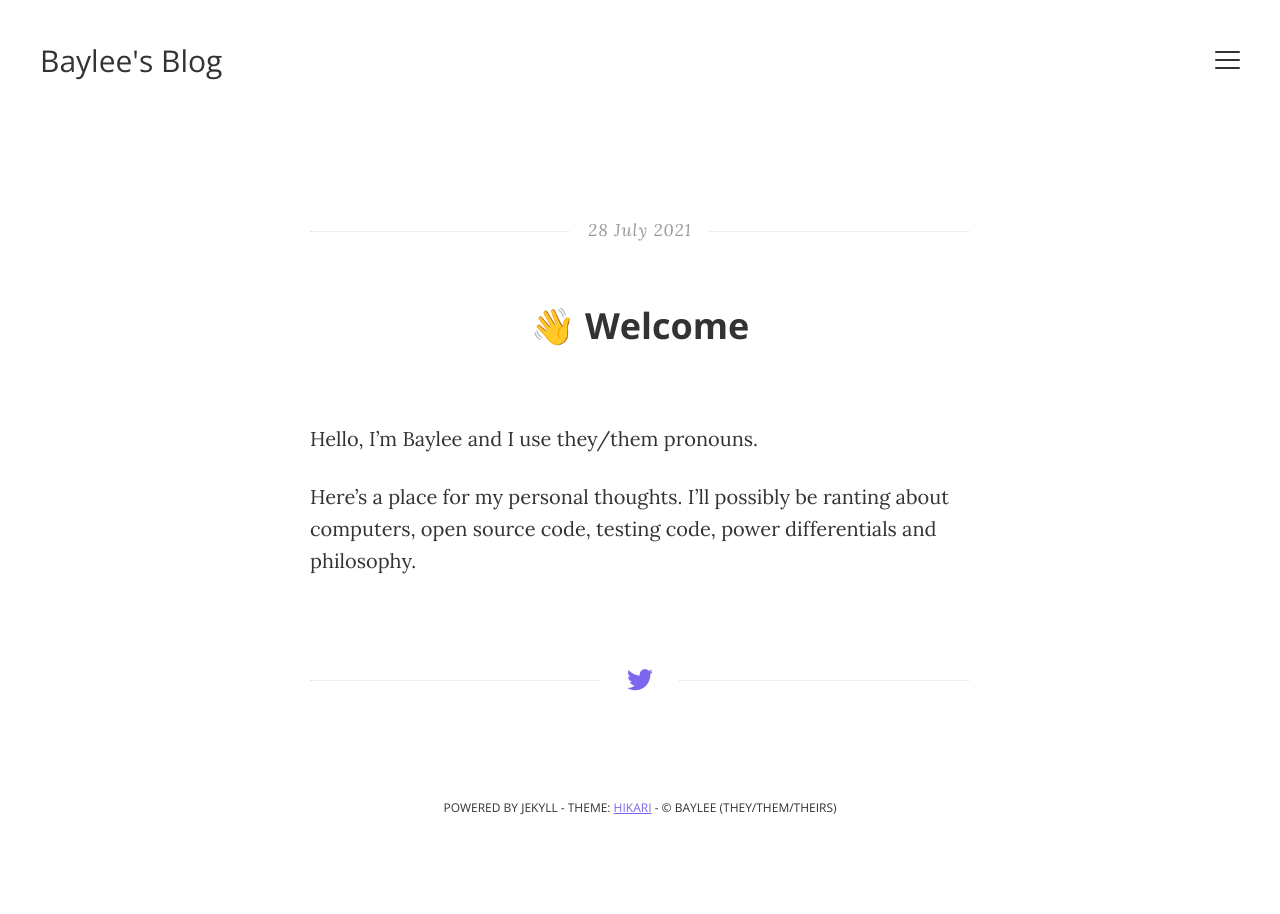
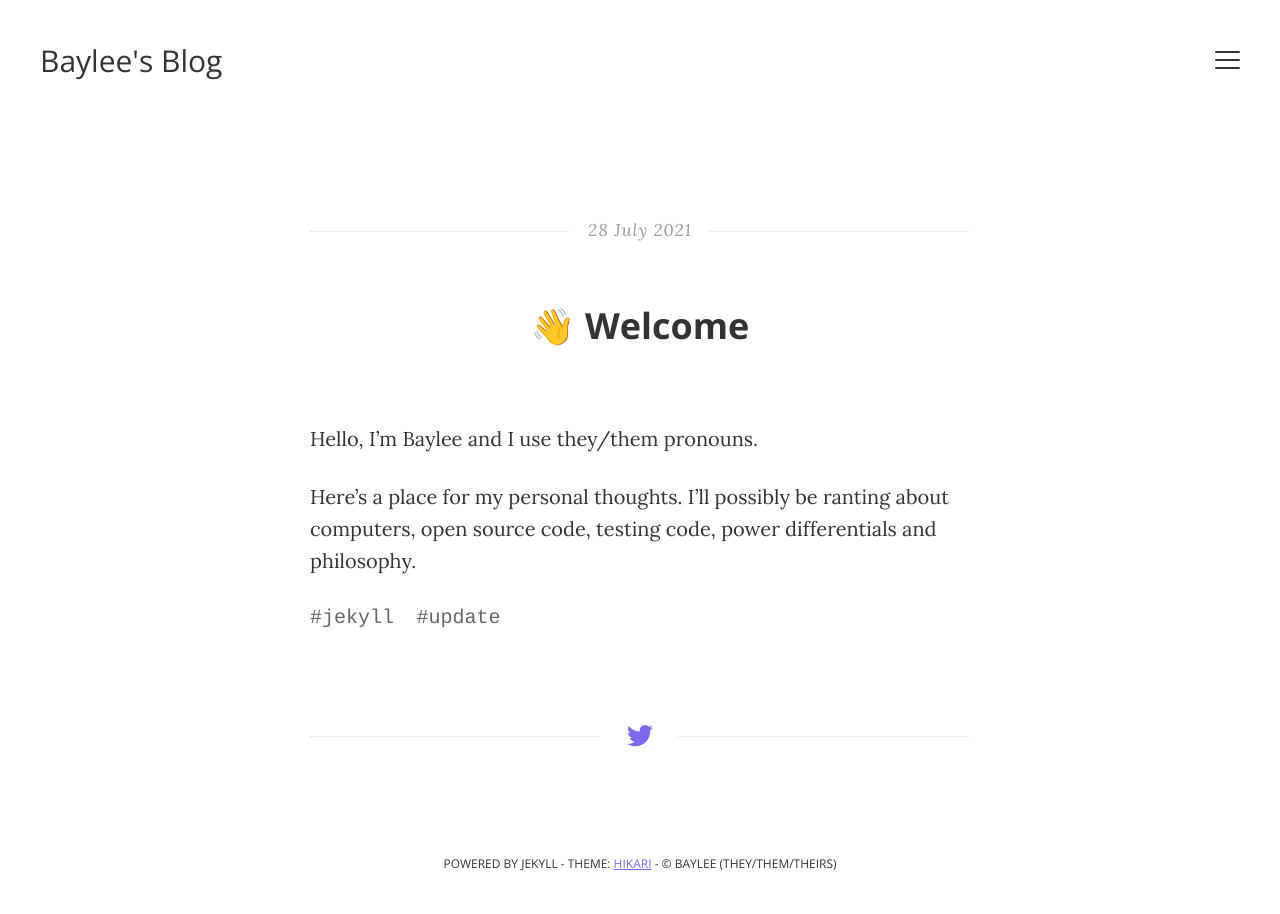
Before and after one commit to bayleedev/blog, a Jekyll site: the page built from _posts/2021-07-28-welcome-to-my-blog.markdown, in a window 1280 px wide. Built offline with Jekyll 4.4.1, drawn with Linux system fonts in a browser that asks for light colours.

Commit message:
🥳 Add tag support.

```diff
--- a/_layouts/post.html
+++ b/_layouts/post.html
@@ -14,6 +14,16 @@ layout: default
     <h1 class="page-title" itemprop="name headline">{{ page.title }}</h1>
     <div itemprop="articleBody">
       {{ content }}
+    </div>
+    <div class="tags">
+      {% for tag in page.tags %}
+        {% capture tag_name %}{{ tag }}{% endcapture %}
+        <span>
+          <code class="highligher-rouge">
+            <nobr>#{{ tag_name }}</nobr>
+          </code>&nbsp;
+        </span>
+      {% endfor %}
     </div>
     <div class="feat share">
       <a href="http://twitter.com/share" class="popup">
--- a/_posts/2021-07-28-welcome-to-my-blog.markdown
+++ b/_posts/2021-07-28-welcome-to-my-blog.markdown
@@ -2,7 +2,7 @@
 layout: post
 title:  "👋 Welcome"
 date:   2021-07-28 15:00:00 -0700
-categories: jekyll update
+tags: jekyll update
 ---
 Hello, I'm Baylee and I use they/them pronouns.
 
--- a/_scss/pages/_posts.scss
+++ b/_scss/pages/_posts.scss
@@ -158,3 +158,11 @@
 #next:hover .nav-title {
   display: inline;
 }
+
+.tags > span {
+  color: lighten($text-color, 20%);
+
+  &:hover {
+    color: darken($text-color, 40%);
+  }
+}
```
